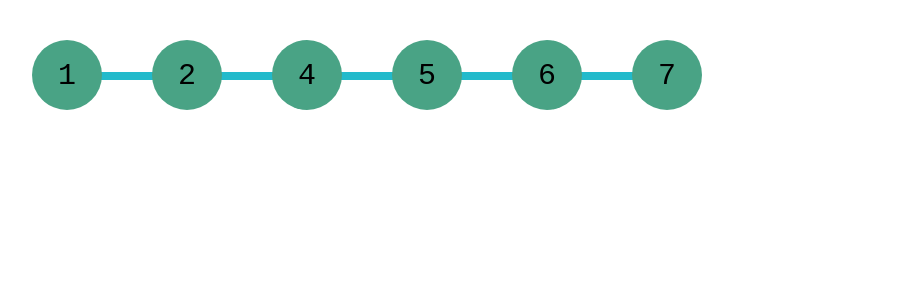
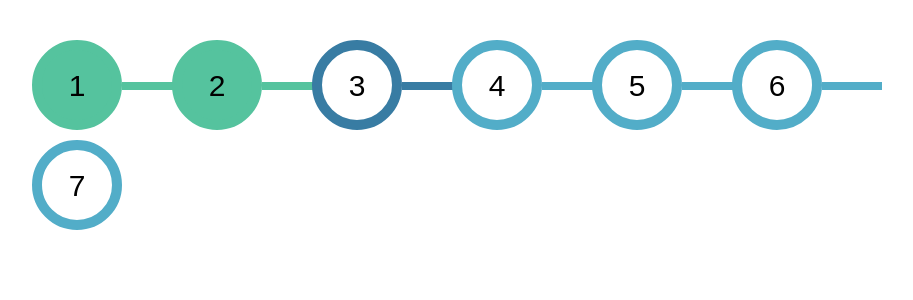
Before and after one commit to Deepanjan66/react-journey-tracker, a React (Create React App) app: page / in a window 1280 px wide. Shown: the top 300 px of the page, without its empty margins (210-1123 px from the left). Built offline with nearby package versions, Linux system fonts and the light colour scheme.

Commit message:
Add colors for different stages of the journey

```diff
--- a/src/components/Node.css
+++ b/src/components/Node.css
@@ -1,5 +1,5 @@
 .node {
-    background-color: #49a385;
+    border: 10px solid #52ADC8;
     width: 70px;
     height: 70px;
     border-radius: 50%;
@@ -15,21 +15,35 @@
 .node a {
     color: black;
     text-decoration: none;
-    font-family: 'Courier New', Courier, monospace;
+    font-family: 'Arial', Courier, monospace;
     font-size: 30px;
 }
 
-.intermediate a::after {
+.intermediate::after {
     content: "";
     display: inline-block;
     position: absolute;
-    border: 4px solid #22bacb;
-    width: 70px;
+    border: 4px solid #52ADC8;
+    width: 52px;
     z-index: -1;
     top: 45%;
-    left: 69%;
+    left: 80px;
+    /*left: 69%;*/
 }
 
 .done {
-    background-color: blue;
+    background-color: #55C39E;
+    border: 10px solid #55C39E;
 }
+
+.done::after {
+    border: 4px solid #55C39E;
+}
+
+.current {
+    border: 10px solid #387CA3;
+}
+
+.current::after {
+    border: 4px solid #387CA3;
+}
--- a/src/components/Node.jsx
+++ b/src/components/Node.jsx
@@ -4,19 +4,26 @@ import './Node.css';
 class Node extends Component {
 
     stateClass() {
+
+        console.log(this.props.stage + " " + this.props.current);
         let styleClass = 'node';
         if (this.props.intermediate.length > 0)
             styleClass += ' ' + this.props.intermediate;
+
         if (this.props.done === true)
             styleClass += ' done';
+        else if (this.props.current === true)
+            styleClass += ' current';
+
         return styleClass;
     }
 
     render() {
         return (
             <div className={this.stateClass()}>
-                <a href="#">{this.props.children}</a>
+                <a href="#">{this.props.stage}</a>
             </div>
+
         );
     }
 }
--- a/src/components/ProgressGraph.jsx
+++ b/src/components/ProgressGraph.jsx
@@ -1,12 +1,17 @@
 import React, { Component } from 'react';
 import Node from './Node';
 import './ProgressGraph.css';
+
+// Color the node that is the current node
+// Color nodes that have been completed
+//
 
 class ProgressGraph extends Component {
     constructor(props) {
         super(props);
         this.state = {
-            stages: [1,2,4,5,6,7]
+            stages: ["Name","Address","Phone number","University", "Sections", "De","Something"],
+            currentStage: 3
         }
     }
 
@@ -15,16 +20,31 @@ class ProgressGraph extends Component {
         return "";
     }
 
+    handleStageChange() {
+        this.setState({currentStage: this.state.currentStage + 1});
+    }
+
+    isCurrent(stage) {
+        if (stage === this.state.currentStage) return true;
+        return false;
+    }
+
+    isDone(stage) {
+        if (stage < this.state.currentStage) return true;
+        return false;
+    }
+
     render() {
         return (
             <div className="progress-graph">
-                {this.state.stages.map((currStage, index) =>
+                {this.state.stages.map((stage, index) =>
                     (<Node
                         key={index}
                         stage={index+1}
-                        done={false}
+                        done={this.isDone(index + 1)}
+                        current={this.isCurrent(index + 1)}
                         intermediate={this.addIntermediaryEdge(index)}>
-                        {currStage}
+                        {stage}
                     </Node>
                     )
                 )}
```
